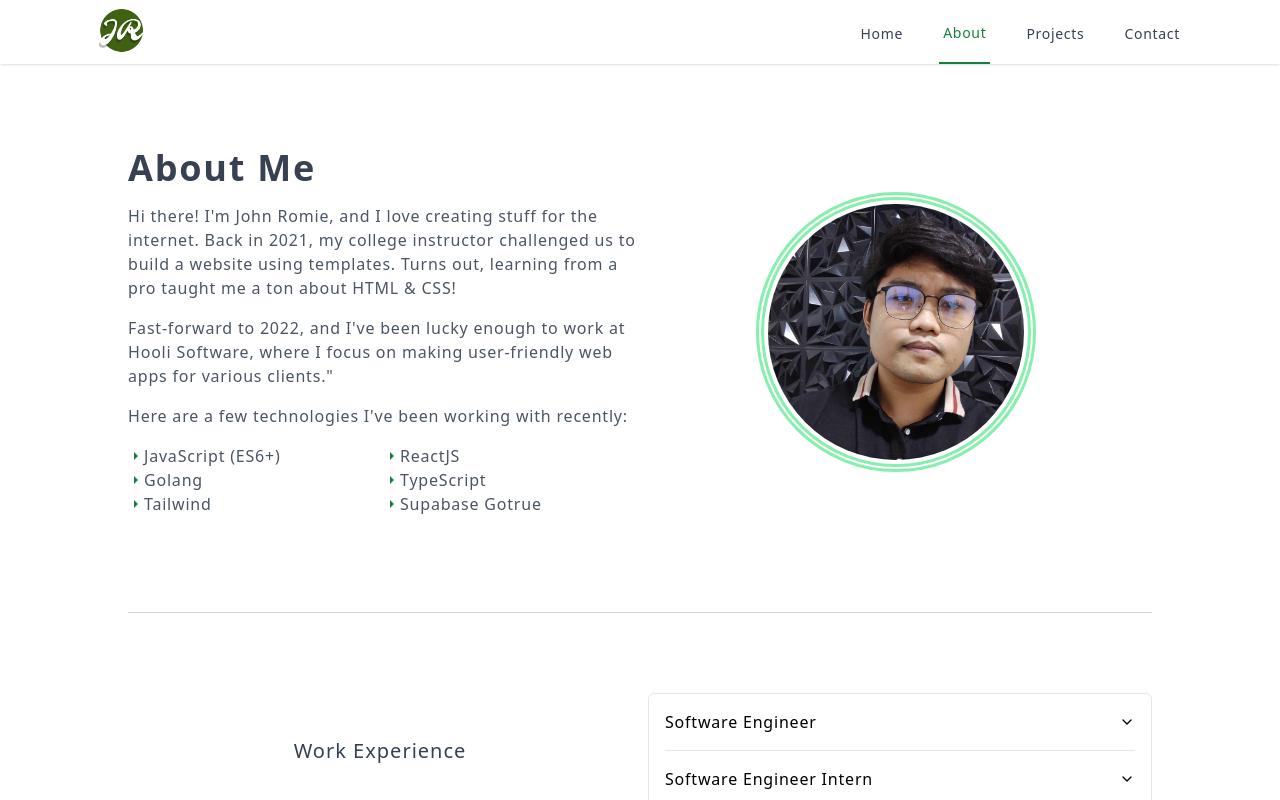
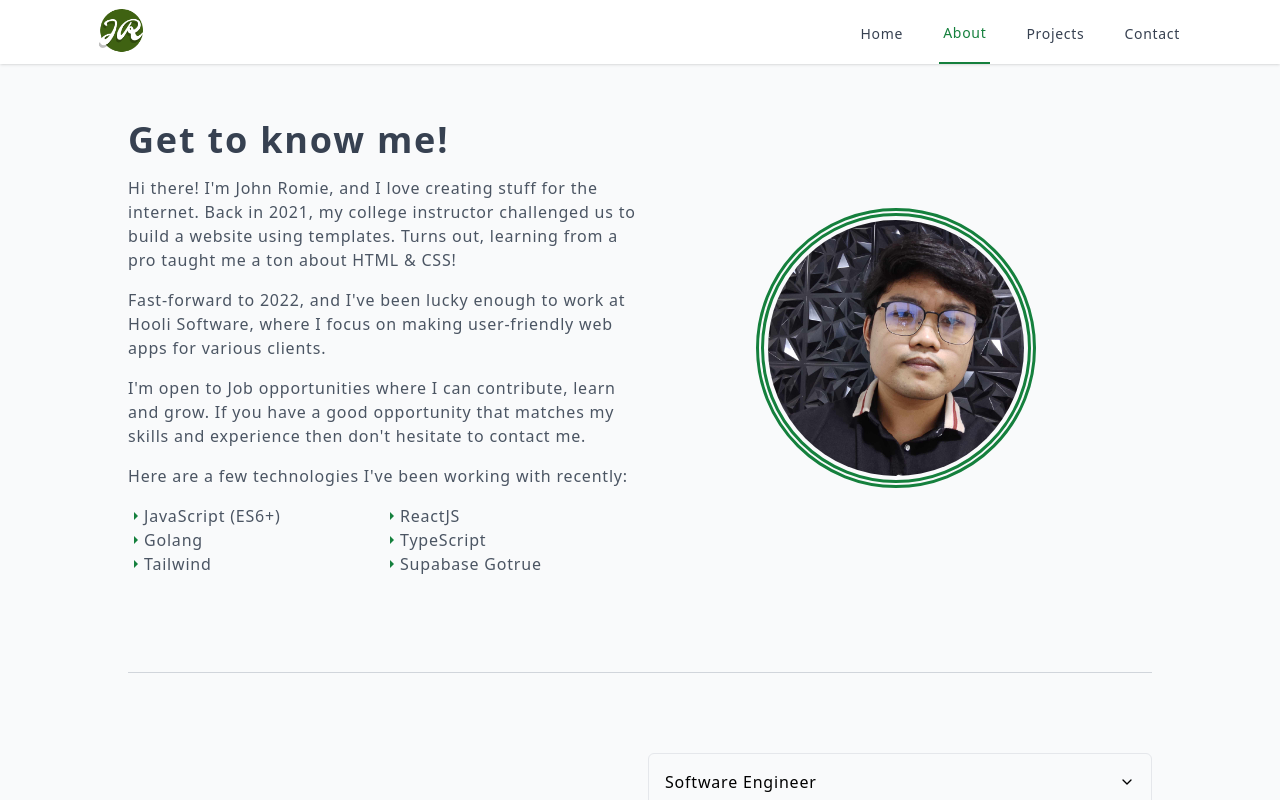
Before and after one commit to jhnrmss/jhnrmss.github.io, a React (Vite) app: page /about in a window 1280 px wide. Shown: the top 800 px of the page. Built offline with nearby package versions, Linux system fonts and the light colour scheme.

Commit message:
feat/add improvements

```diff
--- a/src/components/AppButton/button.tsx
+++ b/src/components/AppButton/button.tsx
@@ -12,7 +12,7 @@ const buttonVariants = cva(
         destructive:
           "bg-destructive text-destructive-foreground hover:bg-destructive/90",
         outline:
-          "border border-input bg-background hover:bg-accent hover:text-accent-foreground",
+          "border border-gray-400 text-gray-700 bg-background hover:bg-accent hover:text-accent-foreground",
         secondary:
           "bg-secondary text-secondary-foreground hover:bg-secondary/80",
         ghost: "hover:bg-accent hover:text-accent-foreground",
--- a/src/components/AppLayout/AppNav/index.tsx
+++ b/src/components/AppLayout/AppNav/index.tsx
@@ -83,10 +83,8 @@ export default function AppNav() {
           <Disclosure.Panel className="sm:hidden">
             <div className="space-y-1 pb-4 pt-2">
               {navigation.map((navigation) => (
+                <NavLink key={navigation.name + "-topbar"} to={navigation.href}>
                   <Disclosure.Button
-                  key={navigation.name + "-topbar"}
-                  as="a"
-                  href={navigation.href}
                     className={cn(
                       "block hover:bg-gray-200 tracking-wider hover:text-green-700 py-2 pl-3 pr-4 text-base font-medium text-gray-700",
                       activeTab === navigation.href ||
@@ -97,6 +95,7 @@ export default function AppNav() {
                   >
                     {navigation.name}
                   </Disclosure.Button>
+                </NavLink>
               ))}
             </div>
           </Disclosure.Panel>
--- a/src/components/AppLayout/index.tsx
+++ b/src/components/AppLayout/index.tsx
@@ -4,9 +4,9 @@ import AppNav from "./AppNav";
 import AppFooter from "./AppFooter";
 const AppLayout: React.FC = () => {
   return (
-    <div className="bg-white h-screen w-full">
+    <div className="bg-gray-50 h-full w-full">
       <AppNav />
-      <main className="py-5 pt-16 px-12 lg:px-24">
+      <main className="py-5 pt-9 px-12 lg:px-24">
         <div className="py-5 px-4 sm:px-6 lg:px-8">
           <Outlet />
         </div>
--- a/src/pages/About/HeroSection/index.tsx
+++ b/src/pages/About/HeroSection/index.tsx
@@ -15,7 +15,7 @@ function HeroSection() {
       <div className="grid grid-cols-1 sm:grid-cols-2 items-center">
         <div className=" flex flex-col space-y-4 ">
           <p className="text-4xl font-extrabold tracking-wider text-gray-700">
-            About Me
+            Get to know me!
           </p>
           <p className="text-base tracking-wider text-gray-600">
             Hi there! I&apos;m John Romie, and I love creating stuff for the
@@ -26,7 +26,12 @@ function HeroSection() {
           <p className="text-base tracking-wider text-gray-600">
             Fast-forward to 2022, and I&apos;ve been lucky enough to work at
             Hooli Software, where I focus on making user-friendly web apps for
-            various clients."
+            various clients.
+          </p>
+          <p className="text-base tracking-wider text-gray-600">
+            I&apos;m open to Job opportunities where I can contribute, learn and
+            grow. If you have a good opportunity that matches my skills and
+            experience then don&apos;t hesitate to contact me.
           </p>
           <p className="text-base tracking-wider text-gray-600">
             Here are a few technologies I&apos;ve been working with recently:
@@ -41,7 +46,7 @@ function HeroSection() {
           </div>
         </div>
         <div className=" items-center justify-center mt-6 lg:mt-0 hidden sm:flex">
-          <Avatar className="h-[16rem] w-auto outline-8 outline-double outline-offset-4 outline-green-300 ">
+          <Avatar className="h-[16rem] w-auto outline-8 outline-double outline-offset-4 outline-green-700 ">
             <AvatarImage src={meImage} alt="me" />
           </Avatar>
         </div>
--- a/src/pages/About/SkillSection/index.tsx
+++ b/src/pages/About/SkillSection/index.tsx
@@ -1,4 +1,4 @@
-import { skillSets } from "../../../api";
+import { skillSets } from "../../../api/Personal";
 import { Badge } from "../../../components/AppBadge/badge";
 
 function MySkills() {
--- a/src/pages/About/WorkExperienceSection/index.tsx
+++ b/src/pages/About/WorkExperienceSection/index.tsx
@@ -4,7 +4,7 @@ import {
   AccordionItem,
   AccordionTrigger,
 } from "../../../components/AppAccordion/accordion";
-import { workExperienceData } from "../../../api";
+import { workExperienceData } from "../../../api/Personal";
 
 function WorkExperience() {
   return (
--- a/src/pages/About/index.tsx
+++ b/src/pages/About/index.tsx
@@ -8,8 +8,8 @@ function About() {
     <div>
       <HeroSection />
       <WorkExperience />
+      <MySkills />
       <Education />
-      <MySkills />
     </div>
   );
 }
--- a/src/pages/Home/index.tsx
+++ b/src/pages/Home/index.tsx
@@ -1,4 +1,4 @@
-import progImage from "../../assets/programming.jpg";
+import progImage from "../../assets/programming.png";
 import { Button } from "../../components/AppButton/button";
 import resume from "../../assets/john-romie-resume.pdf";
 import { useNavigate } from "react-router";
```
Also changed, not shown: src/api/Personal/index.ts (renamed from src/api/index.ts), src/assets/programming.jpg (deleted), src/assets/programming.png (added). Lines whose indentation alone changed are shown as unchanged.
